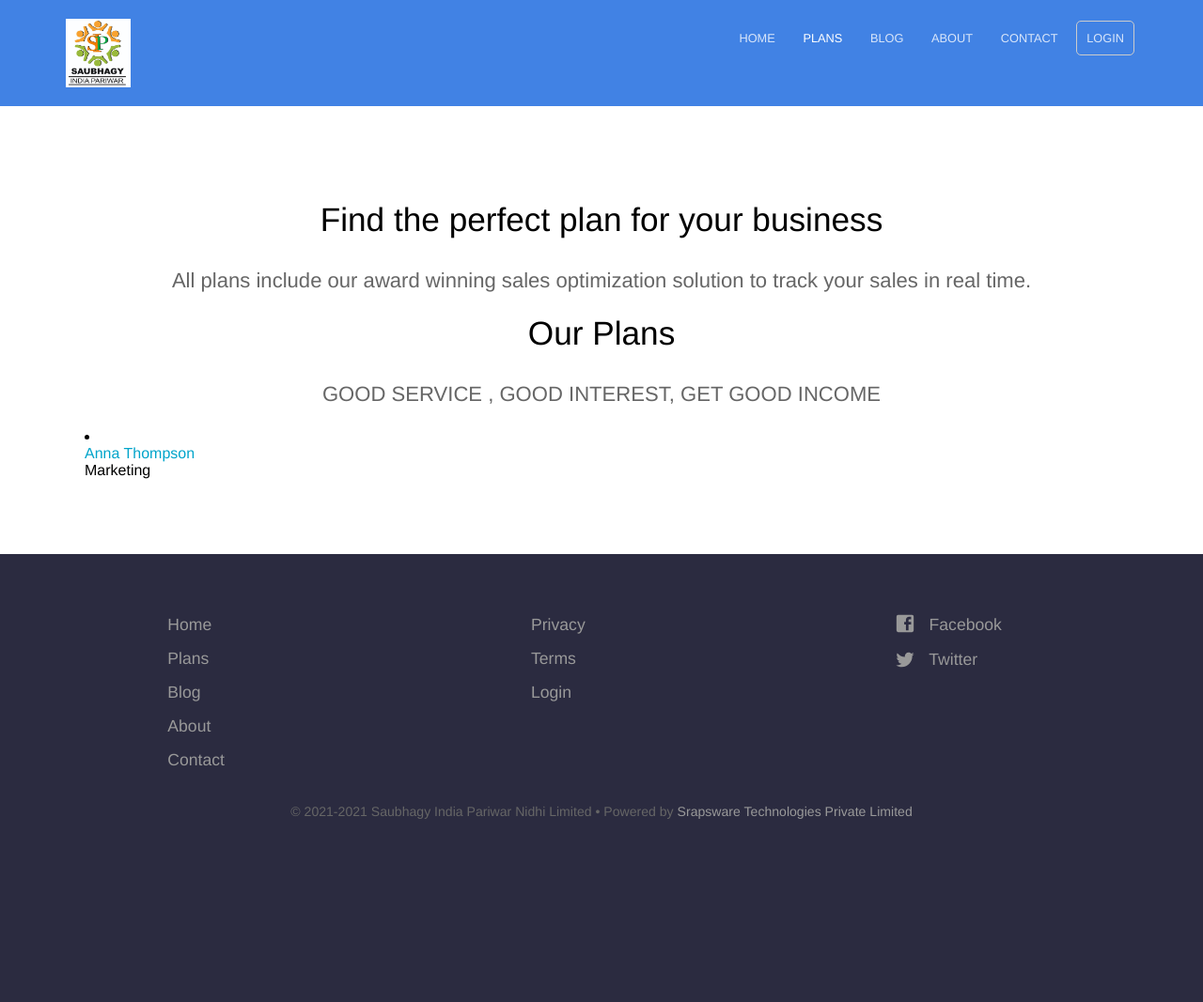
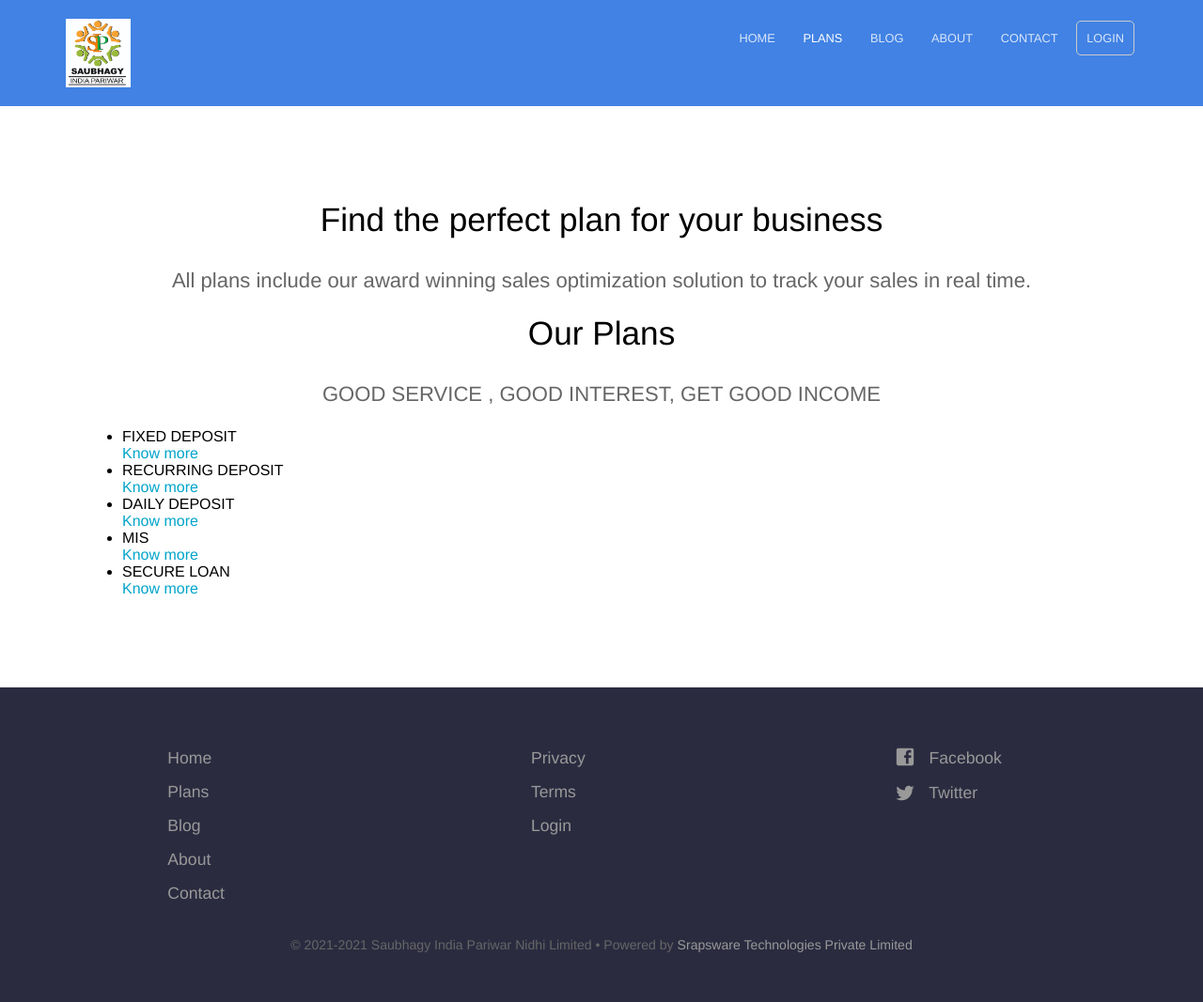
Before and after one commit to saubhagyaindia/saubhagyaindia-website, a Jekyll site: the page built from pages/plans.html, in a window 1280 px wide. Shown: the whole page at 94% size. Built offline with Jekyll 4.4.1, drawn with Linux system fonts in a browser that asks for light colours; before the commit the page ends 925 px from its top, so only the background shows below that.

Commit message:
Update plans.html

```diff
--- a/pages/plans.html
+++ b/pages/plans.html
@@ -7,15 +7,28 @@
 <div class="container ">
 
 				<h2>Our Plans</h2>
-
-
 				<p class="subtext">GOOD SERVICE , GOOD INTEREST, GET GOOD INCOME</p>
-
+<ul>
 		<li>
-			<div class="name"><a target="_blank" href="#">Anna Thompson</a></div>
-			<div class="position">Marketing</div>
+			<div class="name">FIXED DEPOSIT</div>
+			<div class="position"><a href="#">Know more</a></div>
 		</li>
-
+		<li>
+			<div class="name">RECURRING DEPOSIT</div>
+			<div class="position"><a href="#">Know more</a></div>
+		</li>
+		<li>
+			<div class="name">DAILY DEPOSIT</div>
+			<div class="position"><a href="#">Know more</a></div>
+		</li>
+		<li>
+			<div class="name">MIS</div>
+			<div class="position"><a href="#">Know more</a></div>
+		</li>
+		<li>
+			<div class="name">SECURE LOAN</div>
+			<div class="position"><a href="#">Know more</a></div>
+		</li>
 </ul>
 
 		</div>
```
